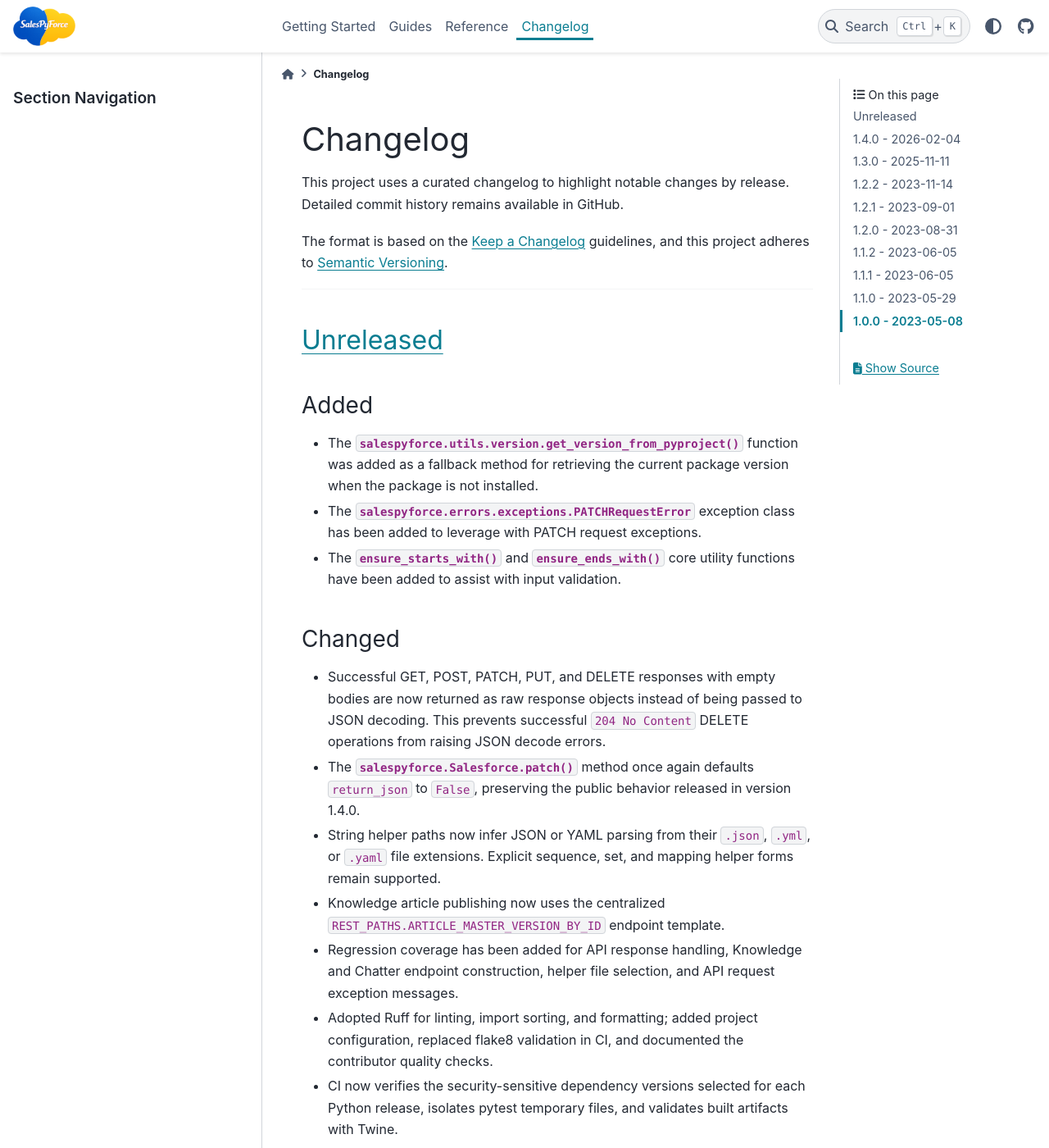
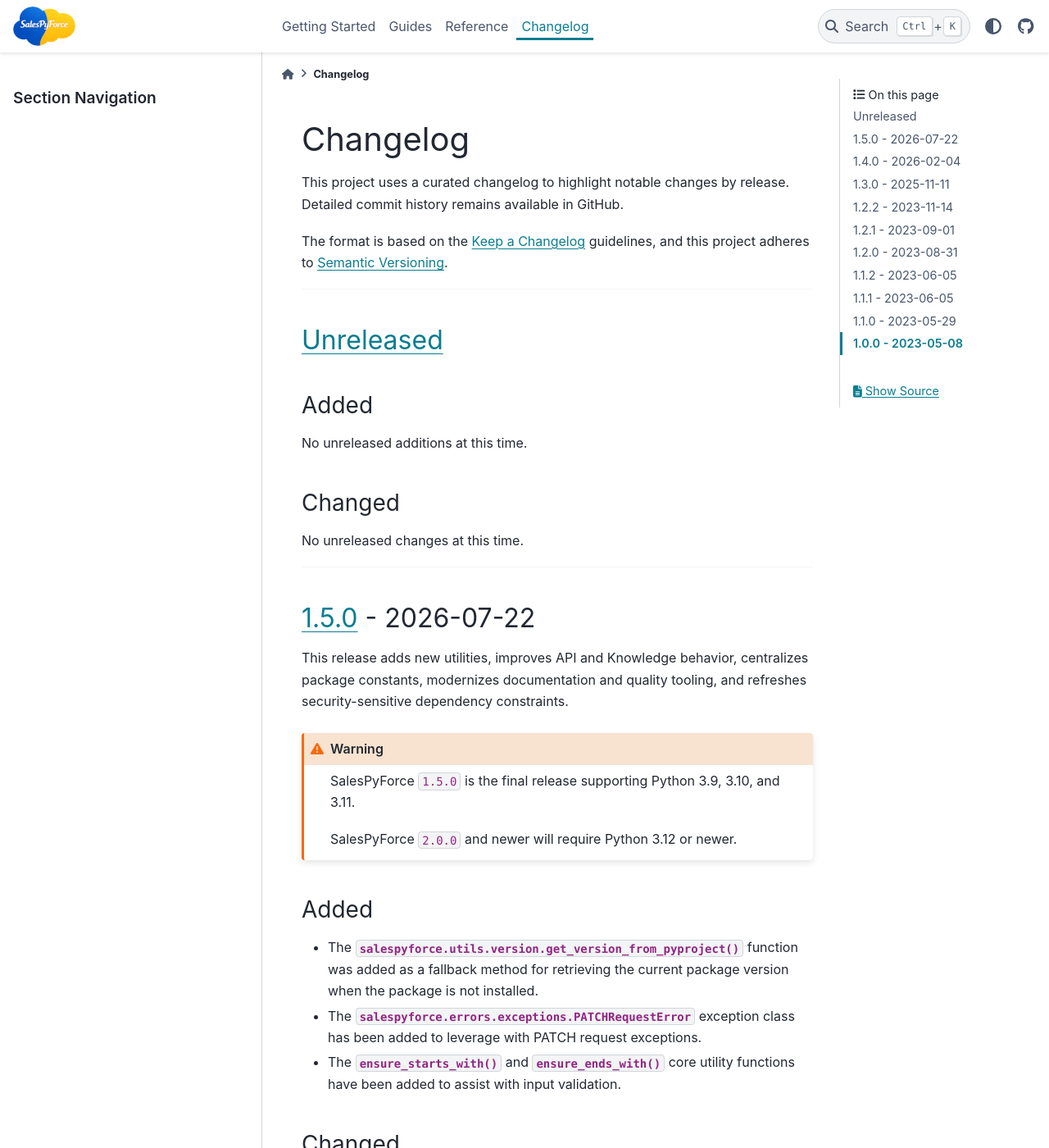
Before and after one commit to jeffshurtliff/salespyforce, a Sphinx documentation site: the page built from docs/CHANGELOG.md, in a window 1280 px wide and 1400 px high. Shown: the whole window at 82% size. Built offline with Sphinx 7.4.7 and the PyData theme 0.15.4, drawn with Linux system fonts in a browser that asks for light colours.

Commit message:
Prepared salespyforce 1.5.0 release

````diff
--- a/docs/CHANGELOG.md
+++ b/docs/CHANGELOG.md
@@ -13,6 +13,30 @@
 (unreleased-added)=
 ### Added
 
+No unreleased additions at this time.
+
+(unreleased-changed)=
+### Changed
+
+No unreleased changes at this time.
+
+---
+(relnotes-1.5.0)=
+## [1.5.0] - 2026-07-22
+
+This release adds new utilities, improves API and Knowledge behavior, centralizes
+package constants, modernizes documentation and quality tooling, and refreshes
+security-sensitive dependency constraints.
+
+```{warning}
+SalesPyForce `1.5.0` is the final release supporting Python 3.9, 3.10, and 3.11.
+
+SalesPyForce `2.0.0` and newer will require Python 3.12 or newer.
+```
+
+(relnotes-1.5.0-added)=
+### Added
+
 - The {py:func}`salespyforce.utils.version.get_version_from_pyproject` function was
   added as a fallback method for retrieving the current package version when the
   package is not installed.
@@ -22,7 +46,7 @@
   {py:func}`~salespyforce.utils.core_utils.ensure_ends_with` core utility functions have
   been added to assist with input validation.
 
-(unreleased-changed)=
+(relnotes-1.5.0-changed)=
 ### Changed
 
 - Successful GET, POST, PATCH, PUT, and DELETE responses with empty bodies are now
@@ -72,8 +96,8 @@
   - The {py:exc}`salespyforce.errors.exceptions.GETRequestError` exception is raised if the GET
     request fails to download the image.
 - The {py:func}`salespyforce.utils.helper.import_helper_file` and
-  {py:func}`salespyforce.utils.helper.get_helper_settings` functions now support both ``yml`` and
-  ``yaml`` extensions for YAML files.
+  {py:func}`salespyforce.utils.helper.get_helper_settings` functions now support both `yml` and
+  `yaml` extensions for YAML files.
 - The documentation for this project has updated to a more modern and intuitive theme,
   layout, and structure. The intent was to be less verbose and instead make the documentation
   more human-oriented with helpful guides and tutorials.
@@ -84,14 +108,14 @@
   `tests/integration/` to separate deterministic unit coverage from opt-in
   environment-dependent integration coverage.
 
-(unreleased-removed)=
+(relnotes-1.5.0-removed)=
 ### Removed
 
 - The {py:class}`salespyforce.utils.helper.HelperParsing` class has been removed as its functionality
   has been replaced by the `YAML_BOOLEAN_MAPPING` constant in the {py:mod}`salespyforce.constants`
   module.
 
-(unreleased-security)=
+(relnotes-1.5.0-security)=
 ### Security
 
 - Updated `idna` to 3.15 or newer to address CVE-2026-45409 on every supported
@@ -150,7 +174,7 @@
   and `current_user_info` (dict) for use in client API calls as default parameter values.
 - The {py:meth}`salespyforce.Salesforce.Knowledge.get_validation_status` method has been updated
   to use a more specific exception class, and to return an empty string on lookup failures
-  versus a ``None`` value.
+  versus a `None` value.
 - The {py:meth}`salespyforce.Salesforce.Knowledge.get_article_details` method now accepts the
   optional `use_knowledge_articles_endpoint` parameter, which forces the `knowledgeArticles`
   endpoint to be used for the GET request rather than the `sobjects` endpoint.
@@ -277,7 +301,8 @@
 
 
 <!-- The reference definitions are listed below -->
-[Unreleased]: https://github.com/jeffshurtliff/salespyforce/compare/1.4.0...HEAD
+[Unreleased]: https://github.com/jeffshurtliff/salespyforce/compare/1.5.0...HEAD
+[1.5.0]: https://github.com/jeffshurtliff/salespyforce/compare/1.4.0...1.5.0
 [1.4.0]: https://github.com/jeffshurtliff/salespyforce/compare/1.3.0...1.4.0
 [1.3.0]: https://github.com/jeffshurtliff/salespyforce/compare/1.2.2...1.3.0
 [1.2.2]: https://github.com/jeffshurtliff/salespyforce/compare/1.2.1...1.2.2
--- a/pyproject.toml
+++ b/pyproject.toml
@@ -3,7 +3,7 @@
 # --------------------------------------------------------------------
 [project]
 name = "salespyforce"
-version = "1.5.0.dev0"
+version = "1.5.0"
 description = "A Python toolset for performing Salesforce API calls"
 readme = "README.md"
 requires-python = ">=3.9,<4.0"
````
Also changed, not shown: README.md (+2 -2 lines), .readthedocs.yaml.
